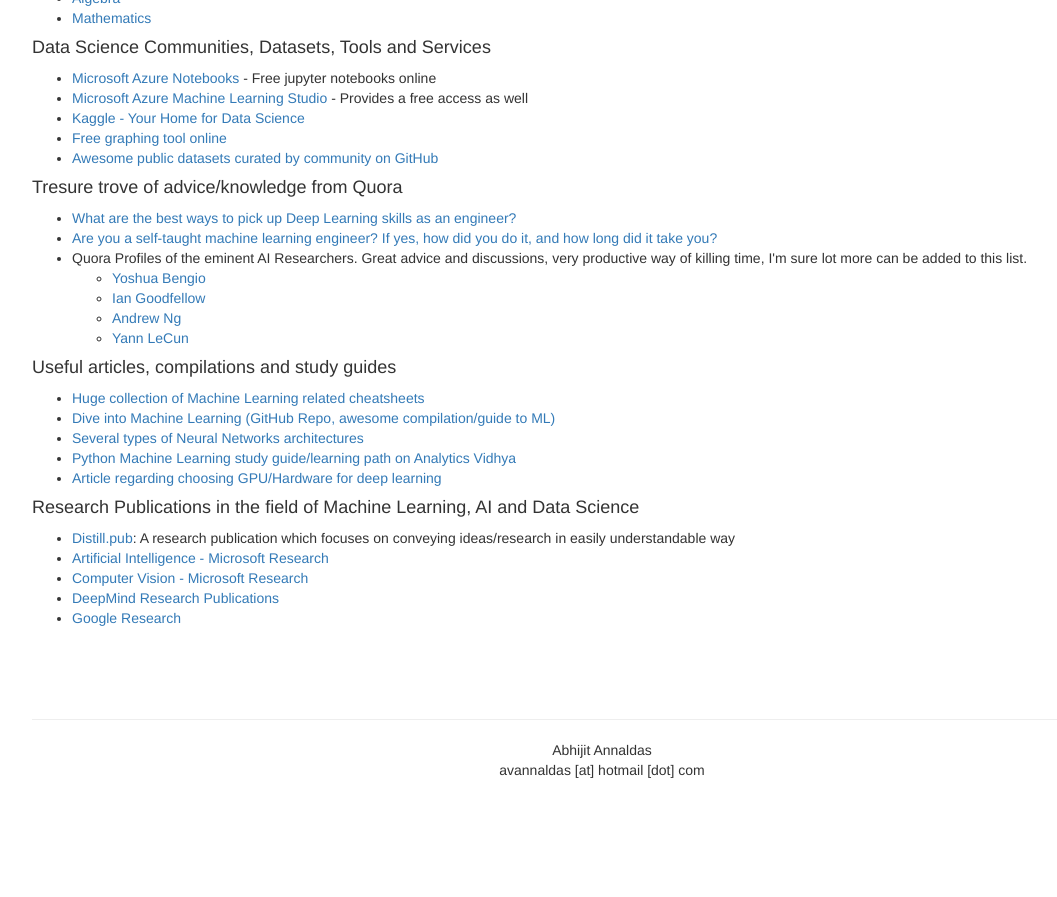
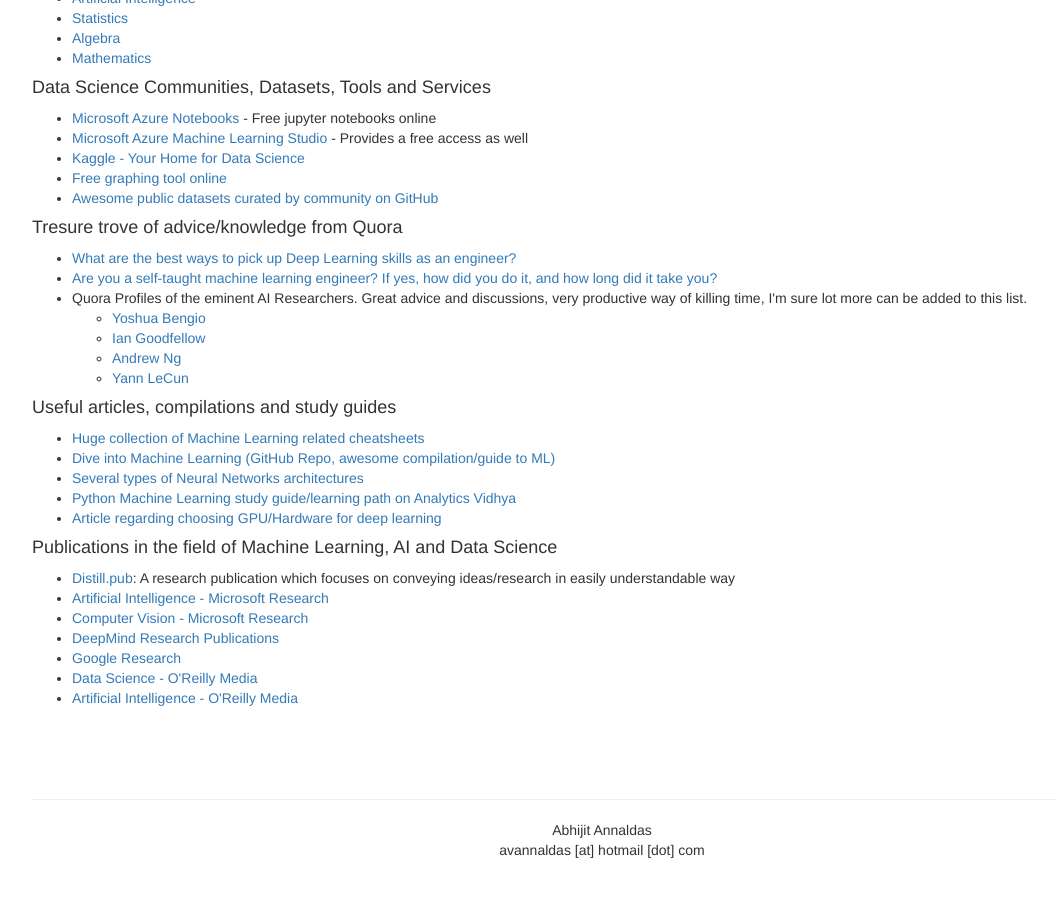
Before and after one commit to devm1023/ML_project, a Jekyll site: the page built from pages/useful-stuff.html, in a window 1280 px wide and 900 px high, scrolled down 1358 px. Shown: the top 897 px of the window, without its empty margins (38-1095 px from the left). Built offline with Jekyll 4.4.1, drawn with Linux system fonts in a browser that asks for light colours; nearby versions of some CDN libraries; comment, search, counter and statistics services are not loaded; before the commit the page ends 2178 px from its top, so only the background shows below that; some of the changed text lies outside the part shown.

Commit message:
Update useful-stuff.html

```diff
--- a/pages/useful-stuff.html
+++ b/pages/useful-stuff.html
@@ -101,12 +104,14 @@
 	<li><A href="https://www.analyticsvidhya.com/learning-paths-data-science-business-analytics-business-intelligence-big-data/learning-path-data-science-python/" target="_blank">Python Machine Learning study guide/learning path on Analytics Vidhya</A></li>
 	<li><A href="http://timdettmers.com/2017/04/09/which-gpu-for-deep-learning/" target="_blank">Article regarding choosing GPU/Hardware for deep learning</A></li>
 </ul>
-<h4>Research Publications in the field of Machine Learning, AI and Data Science</h4>
+<h4>Publications in the field of Machine Learning, AI and Data Science</h4>
 <ul>
 	<li><A href="http://distill.pub/" target="_blank">Distill.pub</A>: A research publication which focuses on conveying ideas/research in easily understandable way</li>
 	<li><A href="https://www.microsoft.com/en-us/research/research-area/artificial-intelligence/" target="_blank">Artificial Intelligence - Microsoft Research</A></li>
 	<li><A href="https://www.microsoft.com/en-us/research/research-area/computer-vision/" target="_blank">Computer Vision - Microsoft Research</A></li>
 	<li><A href="https://deepmind.com/research/publications/" target="_blank">DeepMind Research Publications</A></li>
 	<li><A href="https://research.google.com/pubs/MachineIntelligence.html" target="_blank">Google Research</A></li>
+	<li><A href="https://www.oreilly.com/topics/data-science" target="_blank">Data Science - O'Reilly Media</A></li>
+	<li><A href="https://www.oreilly.com/topics/ai" target="_blank">Artificial Intelligence - O'Reilly Media</A></li>
 </ul>
 <br />
```
Also changed, not shown: other parts of pages/useful-stuff.html (+3 -0 lines).
